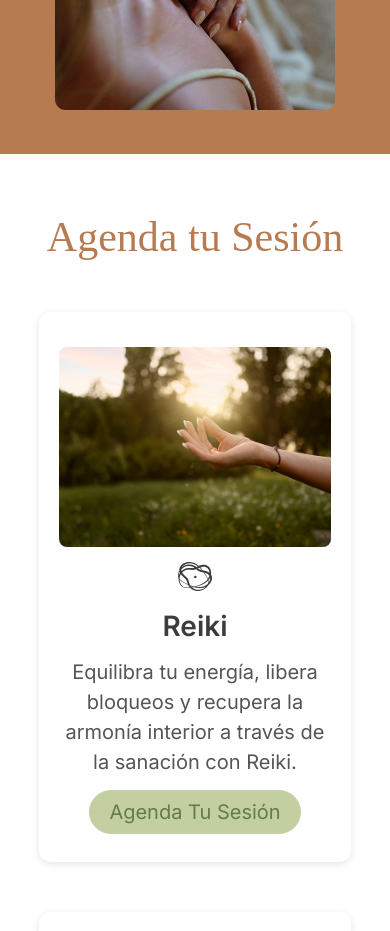
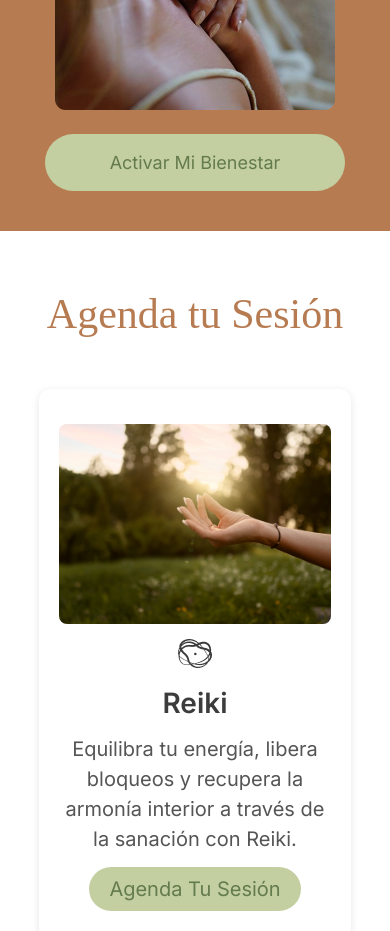
Before and after one commit to AlexisBazila/bellezadelser, a React (Vite) app: page / in a window 390 px wide. Shown: the part 2180-3111 px from the top of the page. Built offline with nearby package versions, Linux system fonts and the light colour scheme; a small style sheet from the web is missing; a web font is replaced by a local one.

Commit message:
Boton activar mi bienestar

```diff
--- a/src/components/LeftAlignedParagraph/LeftAlignedParagraph.css
+++ b/src/components/LeftAlignedParagraph/LeftAlignedParagraph.css
@@ -27,6 +27,9 @@
   .LeftAlignedParagraph {
     margin-bottom: 20px;
   }
+  .experienceButtonMovil {
+    display: flex;
+  }
 }
 
 @media (max-width: 600px) {
--- a/src/layouts/experienceSection/ExperienceSection.jsx
+++ b/src/layouts/experienceSection/ExperienceSection.jsx
@@ -11,7 +11,10 @@ function ExperienceSection() {
         <div className="experiencePick">
           <img src={hand} alt="manos en el pecho" className="photo" />
           <div className="experienceButtonMovil">
-            <FirstButton caption={"Activar Mi Bienestar"} />
+            <FirstButton
+              caption={"Activar Mi Bienestar"}
+              link={"/Armonizaciones/activaciones"}
+            />
           </div>
         </div>
         <div className="experienceTexts">
```
